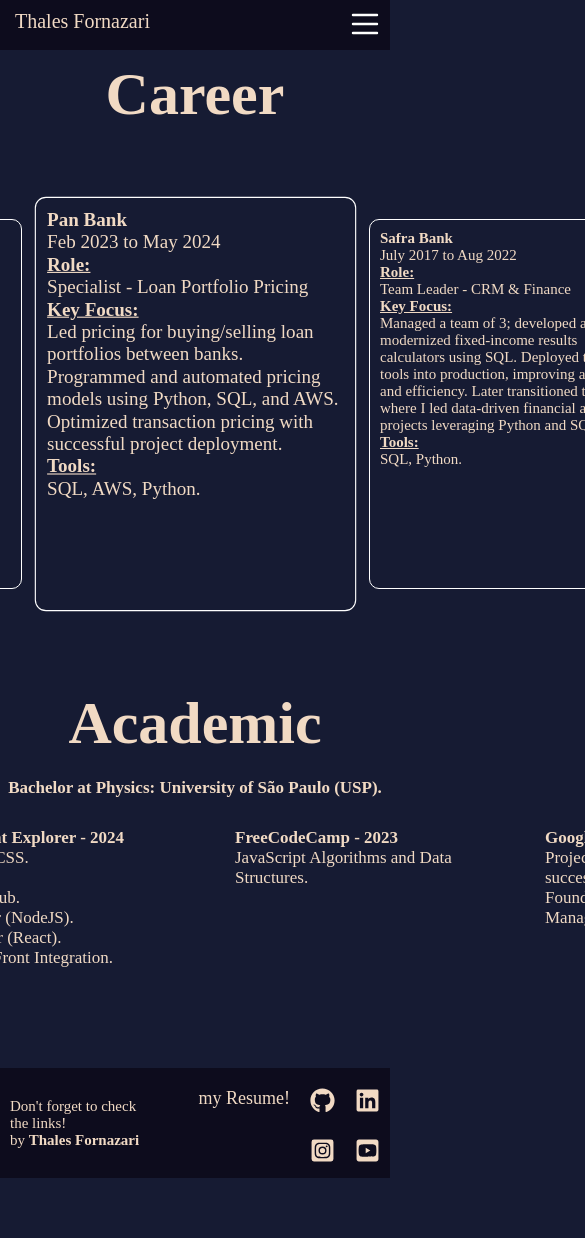
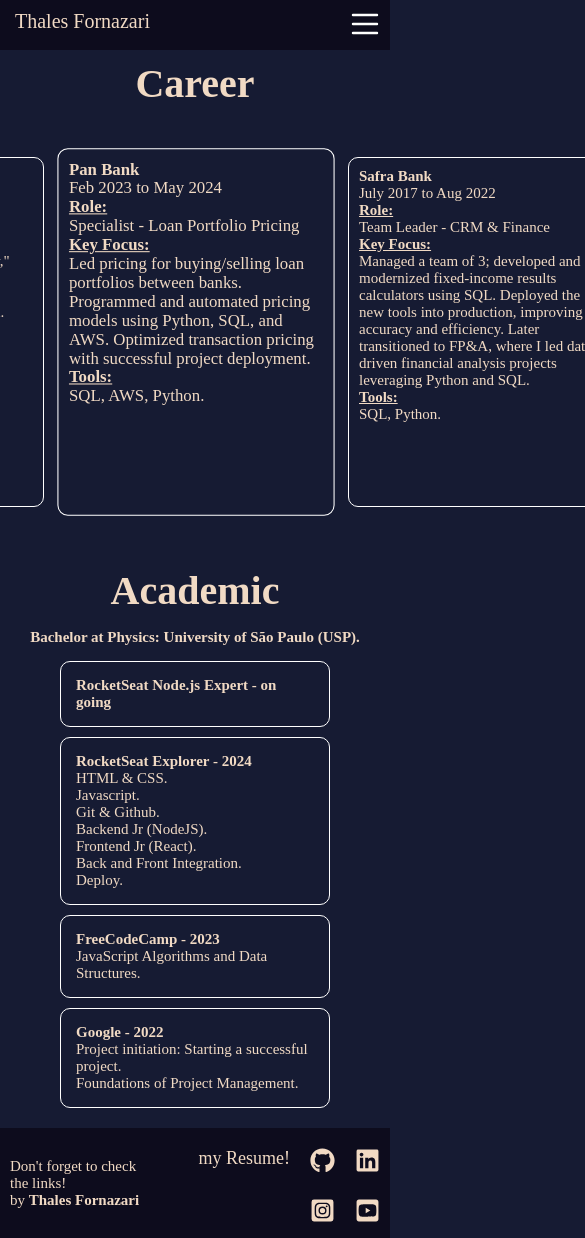
Before and after one commit to thalfor/websiteFrontend, a React (Vite) app: page /Career in a window 390 px wide. Shown: the top 1238 px of the page, 585 px wide, since content can reach past the window. Before the commit the page ends 1178 px from the top, so only its background shows below. Built offline with nearby package versions, Linux system fonts and the light colour scheme; a web font is replaced by a local one.

Commit message:
fixing mobile

```diff
--- a/src/pages/professionalExpEng/styles.js
+++ b/src/pages/professionalExpEng/styles.js
@@ -3,11 +3,54 @@ import styled from 'styled-components';
 //
 export const Container = styled.div`
 
-  //position: relative;
   min-height: 100%;
+  width: 100%;
 
+  display: flex;
+  flex-direction: column;
+  align-items: center;
+
+  font-size: 2rem;
+
+  h1 {
+    margin-bottom: 0;
+  }
+
+  > div {
+    width: 85rem;
+    height: 45rem;
+
+    font-size: 1.5rem;
+
+    display: flex;
+    flex-direction: row;
+    justify-content: center;
+    align-items: center;
+  }
+
+  .job {
+    border: 1px solid white;
+
+    padding: 1rem;
+    border-radius: 1rem;
+
+    height: 35rem;
+    width: 13rem;
+  }
+
+  .slick-slide > div {
+    margin: 2rem 1rem;
+  }
+
+  .slick-center {
+    transform: scale(1.05);
+    transition: transform 0.6s ease;
+    font-size: 1.6rem;
+  }
+
+  @media(min-width: 768px){
+    min-height: 100%;
     width: 100%;
-  //padding-top: 7rem;
 
     display: flex;
     flex-direction: column;
@@ -16,7 +59,6 @@ export const Container = styled.div`
     font-size: 3rem;
 
     h1 {
-    //margin-top: 7rem;
       margin-bottom: 0;
     }
 
@@ -51,18 +93,56 @@ export const Container = styled.div`
       transition: transform 0.6s ease;
       font-size: 1.7rem;
     }
+  }
 `;
 //
 export const Courses = styled.div`
 
-  * {
-    margin: 0;
-    padding: 0;
-    box-sizing: border-box;
+  padding-bottom: 4rem;
+  padding: 1rem;
+
+  font-size: 2rem;
+
+  display: flex;
+  flex-direction: column;
+  align-items: center;
+
+  > .cousesMaster {
+    font-size: 2rem;
+
+    display: flex;
+    flex-direction: column;
+    justify-content: center;
+    gap: 1rem;
+
+    > .courses {
+      border: 1px solid white;
+      border-radius: 1rem;
+      font-size: 1.5rem;
+
+      display: flex;
+      flex-direction: column;
+      justify-content: center;
+      align-items: right;
+
+      width: 27rem;
+      padding: 1.5rem;
+    }
   }
 
-  //position: relative;
-  //min-height: 100%;
+
+  > .formation {
+    font-size: 1.5rem;
+
+    margin: 1.5rem 0;
+
+    display: flex;
+    flex-direction: column;
+    align-items: center;
+}
+
+  @media(min-width:768px){
+
     padding-bottom: 4rem;
 
     padding: 1rem;
@@ -95,9 +175,7 @@ export const Courses = styled.div`
       }
     }
 
-
     > .formation {
-    //border: 1px solid white;
       font-size: 1.7rem;
 
       margin-top: 2rem;
@@ -109,8 +187,7 @@ export const Courses = styled.div`
       height: 100%;
       width:40rem;
     }
-
-
+  }
 
 `;
 //
```
Lines whose indentation alone changed are shown as unchanged.
